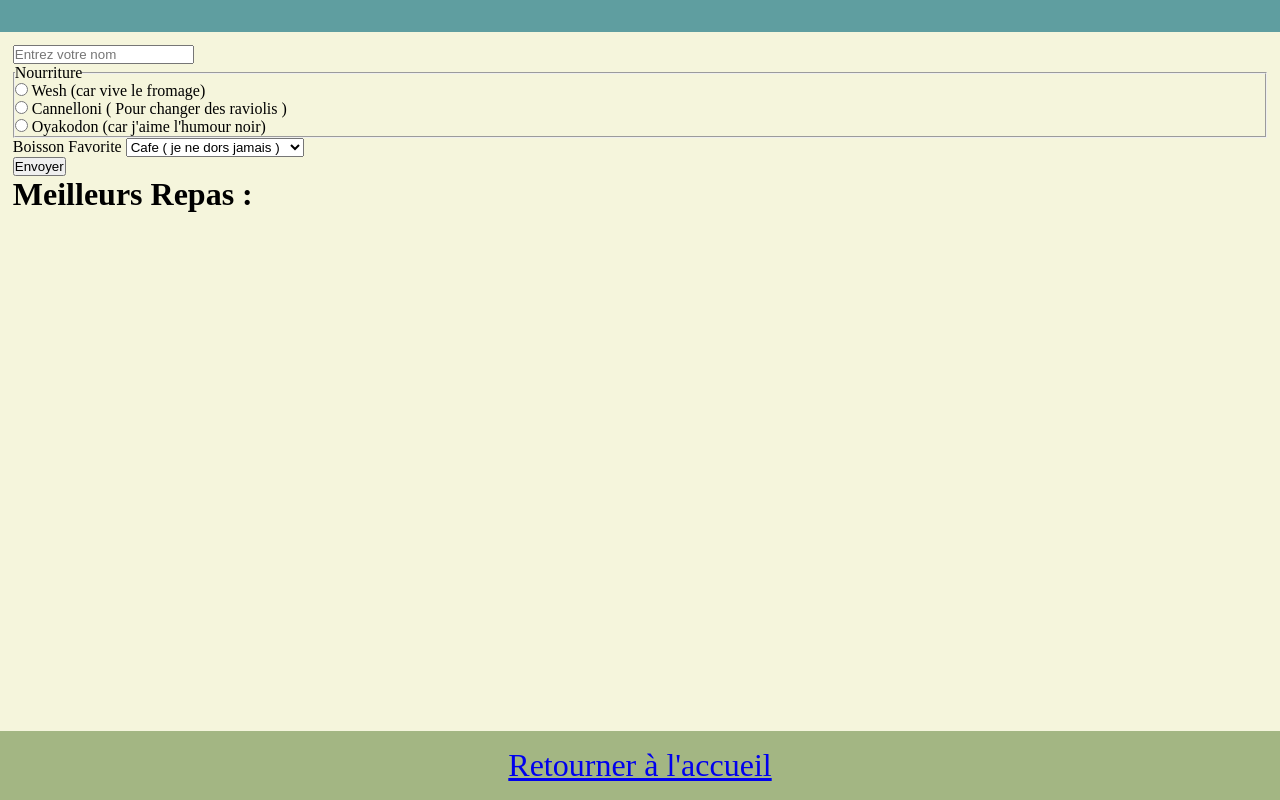
After one commit to khalidbens/ben, a PHP site: page /02-form/01-get.php in a window 1280 px wide. The commit adds this page. Run offline with PHP 8.4, Linux system fonts and the light colour scheme.

Commit message:
no comment

```diff
--- /dev/null
+++ b/07-php/02-form/01-get.php
@@ -0,0 +1,41 @@
+<?php
+$title = "";
+require "../_header.php";
+?>
+<form action="#" method="get">
+  <input type="text" name="username" placeholder="Entrez votre nom">
+  <!--Todo ajouter le message d'error en PHP-->
+  <span class="error"></span>
+  <br>
+  <fieldset>
+    <legend>Nourriture</legend>
+    <input type="radio" name="food" value="welsh" id="welsh">
+    <label for="welsh">Wesh (car vive le fromage)</label>
+    <br>
+    <input type="radio" name="food" value="cannelloni" id="cannelloni">
+    <label for="cannelloni">Cannelloni ( Pour changer des raviolis )</label>
+    <br>
+    <input type="radio" name="food" value="oyakodon" id="oyakodon">
+    <label for="oyakodon">Oyakodon (car j'aime l'humour noir)</label>
+    <!--Todo ajouter le message d'error en PHP-->
+    <span class="error"></span>
+  </fieldset>
+  <label for="drink">Boisson Favorite</label>
+  <select name="drink" id="drink">
+      <option value="cafe">Cafe ( je ne dors jamais )</option>
+      <option value="the">The (pour m'appaiser )</option>
+      <option value="soda">Soda ( pour bien manger )</option>
+  </select>
+  <!--Todo ajouter le message d'error en PHP-->
+  <span class="error"></span>
+  <br>
+  <button type="submit" name="meal">Envoyer</button>
+</form>
+<!--Todo: Ajouter une condition pour verifier si le formulaire a été posté-->
+<h1>Meilleurs Repas :</h1>
+<p>
+  <!-- TODO : Afficher le repas choisi -->
+</p>
+<?php
+require "../_footer.php";
+?>
--- /dev/null
+++ b/07-php/_footer.php
@@ -0,0 +1,7 @@
+</main>
+<footer>
+    <a href="/">Retourner à l'accueil</a>
+</footer>
+<!-- Ici se termine le body et le HTML -->
+</body>
+</html>
--- /dev/null
+++ b/07-php/_header.php
@@ -0,0 +1,23 @@
+<!DOCTYPE html>
+<html lang="fr">
+<head>
+    <meta charset="UTF-8">
+    <meta http-equiv="X-UA-Compatible" content="IE=edge">
+    <meta name="viewport" content="width=device-width, initial-scale=1.0">
+    <title>Cours PHP - <?php echo $title??""; ?></title>
+    <!-- Le lien doit se faire par rapport à où est ce que le fichier
+    sera inclu et non par rapport à là où se trouve le fichier. -->
+    <!-- <link rel="stylesheet" href="../style/style.css"> -->
+    <!-- <link rel="stylesheet" href="./ressources/style/style.css"> -->
+	<!--Le problème avec un lien relatif c'est qu'il ne fonctionnera plus si on l'inclu dans un fichier se trouvant ailleurs.
+		On préfèrera alors utiliser un chemin absolu depuis la racine de notre serveur.-->
+	<link rel="stylesheet" href="../style.css">
+    <script src="/ressources/script/script.js" defer></script>
+</head>
+<body>
+    <header>
+        <h1><?php echo $title??"Cours PHP" ?></h1>
+    </header>
+    <!-- On ouvre le body ici mais on ne le ferme pas, il sera fermé
+    dans le footer. -->
+    <main class="<?php echo $mainClass??"" ?>">
--- /dev/null
+++ b/07-php/style.css
@@ -0,0 +1,149 @@
+*, ::before, ::after{
+    margin: 0;
+    padding: 0;
+    box-sizing: border-box;
+}
+body{
+    display: grid;
+    min-height: 100vh;
+    grid-template-rows: auto 1fr auto;
+}
+/* Sommaire */
+.sommaire
+{
+    display: flex;
+    justify-content: space-around;
+    flex-wrap: wrap;
+}
+.sommaire h3
+{
+    margin-bottom: 15px;
+}
+.sommaire > li
+{
+    padding: 20px;
+    list-style: none;
+    border: 2px solid gray;
+    border-radius: 5px;
+}
+.sommaire li
+{
+    margin-left: 10px;
+    margin-bottom: 5px;
+}
+.sommaire > :nth-child(1)
+{
+    background-color: darkseagreen;
+}
+.sommaire > :nth-child(2)
+{
+    background-color:plum;
+}
+.sommaire > :nth-child(3)
+{
+    background-color:skyblue;
+}
+.sommaire > :nth-child(4)
+{
+    background-color:tomato;
+}
+.sommaire > :nth-child(5)
+{
+    background-color:darksalmon;
+}
+.sommaire > :nth-child(6)
+{
+    background-color:goldenrod;
+}
+/* Fin Sommaire */
+/* include et require */
+header{
+    grid-column: 1/2;
+    background-color: cadetblue;
+    text-align: center;
+    padding: 1rem;
+}
+nav{
+    grid-column: 1/2;
+    background-color: aquamarine;
+    position: relative;
+    padding: 0.5rem;
+    list-style: none;
+}
+nav ul{
+    position: sticky;
+    top: 20px;
+}
+main{
+    background-color: beige;
+    padding: 1vw;
+}
+main.includeNav{
+    display: grid;
+    grid-template-columns: 100px 1fr;
+    padding: 0;
+}
+main.includeNav nav{
+    grid-row: 1/-1;
+}
+footer{
+    background-color: rgb(163, 182, 131);
+    text-align: center;
+    padding: 1rem;
+}
+footer a{
+    font-size: 2rem;
+}
+p{
+    margin: 5rem auto;
+    width: 80vw;
+    display: flex;
+    flex-direction: column;
+    text-align: center;
+    align-items: center;
+    font-size: clamp(2rem, 20vh, 3rem);
+}
+/* Formulaire : */
+.error{
+    color: red;
+}
+.formError{
+    border-color: red;
+}
+/* blog */
+.message{
+    width: 80vw;
+    min-height: 250px;
+    margin: 1rem auto;
+    padding: 5px;
+    display: grid;
+    grid-template-columns: 4fr repeat(2, 1fr);
+    grid-template-rows: 1.5rem 1fr;
+    border: 2px solid rgba(0, 0, 0, 0.603);
+    box-shadow: 5px 5px 5px black;
+}
+.message .date2{
+    grid-column: 2/4;
+}
+.message p{
+    grid-column: 1/3;
+    width: 100%;
+    font-size: 2rem;
+}
+.message .btns{
+    display: flex;
+    flex-direction: column;
+    justify-content: space-evenly;
+    align-items: center;
+}
+.message .btns a{
+    text-decoration: none;
+    color: black;
+    display: inline-block;
+    padding: 5px;
+    box-shadow: 5px 5px 10px #202020, -3px -3px 10px #202020;
+    border-radius: 10px;
+}
+.message .btns a:hover{
+    box-shadow: -1px 2px 10px 3px rgba(0,0,0, 0.3) inset;
+}
```
Also changed, not shown: 07-php/01-syntaxe/04-fonction.php (+114 -0 lines), 07-php/01-syntaxe/05-include.php (+35 -0 lines), 07-php/01-syntaxe/06-a-session.php (+35 -0 lines), 07-php/01-syntaxe/06-b-session.php (added, +71 -0 lines), 07-php/01-syntaxe/07-date.php (+88 -0 lines), 07-php/01-syntaxe/08-a-header.php (+34 -0 lines), 07-php/01-syntaxe/08-b-header.php (+20 -0 lines), 07-php/02-form/02-post.php (added, +43 -0 lines), 07-php/02-form/03-file.php (added, +8 -0 lines), 07-php/02-form/04-connexion.php (added, +8 -0 lines), 07-php/02-form/05-deconnexion.php (added, +8 -0 lines), 07-php/02-form/06-security.php (added, +8 -0 lines), 07-php/_nav.php (added, +9 -0 lines), 1 other file.
